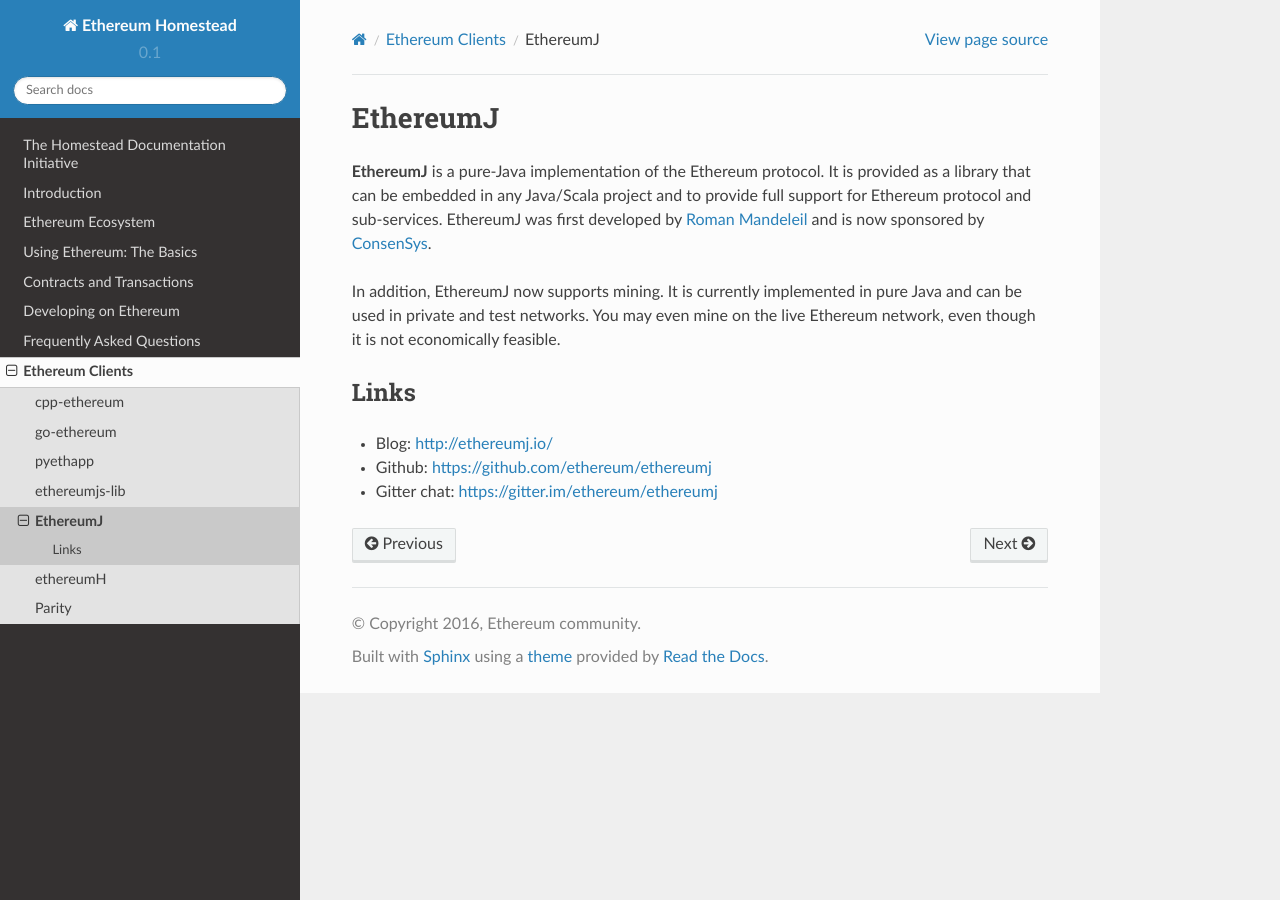
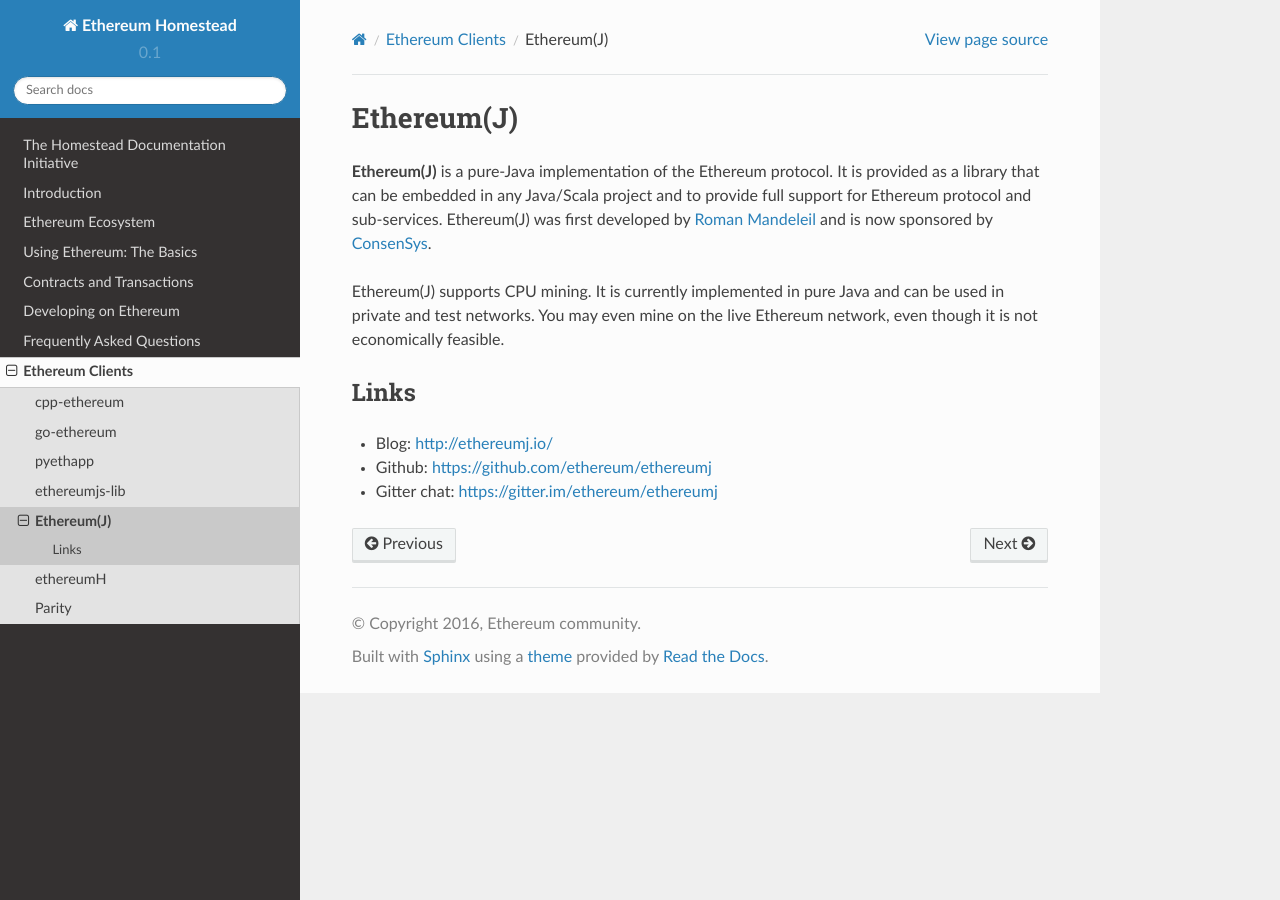
Before and after one commit to ethereum/homestead-guide, a Sphinx documentation site: the page built from source/ethereum-clients/ethereumj/ethereumj.rst, in a window 1280 px wide. Built offline with Sphinx 7.4.7 and the Read the Docs theme 2.0.0, drawn with Linux system fonts in a browser that asks for light colours; pages that are not in the unit, such as notebooks, are missing from menus.

Commit message:
Restored Ethereum(J) naming - because that's what they call their own client. Added link anchor.

```diff
--- a/source/ethereum-clients/ethereumj/ethereumj.rst
+++ b/source/ethereum-clients/ethereumj/ethereumj.rst
@@ -1,10 +1,19 @@
+.. _Ethereum\(J\):
+
 ################################################################################
-EthereumJ
+Ethereum(J)
 ################################################################################
 
-**EthereumJ** is a pure-Java implementation of the Ethereum protocol. It is provided as a library that can be embedded in any Java/Scala project and to provide full support for Ethereum protocol and sub-services. EthereumJ was first developed by `Roman Mandeleil <https://github.com/romanman>`_ and is now sponsored by `ConsenSys <https://consensys.net/>`_.
+**Ethereum(J)** is a pure-Java implementation of the Ethereum protocol.
+It is provided as a library that can be embedded in any Java/Scala project and
+to provide full support for Ethereum protocol and sub-services.
+Ethereum(J) was first developed by
+`Roman Mandeleil <https://github.com/romanman>`_ and is now sponsored
+by `ConsenSys <https://consensys.net/>`_.
 
-In addition, EthereumJ now supports mining.  It is currently implemented in pure Java and can be used in private and test networks. You may even mine on the live Ethereum network, even though it is not economically feasible.
+Ethereum(J) supports CPU mining.  It is currently implemented in pure Java
+and can be used in private and test networks. You may even mine on the
+live Ethereum network, even though it is not economically feasible.
 
 Links
 --------------------------------------------------------------------------------
```
